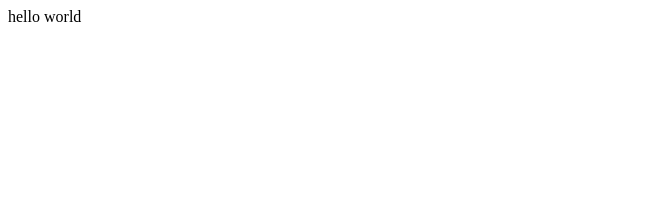
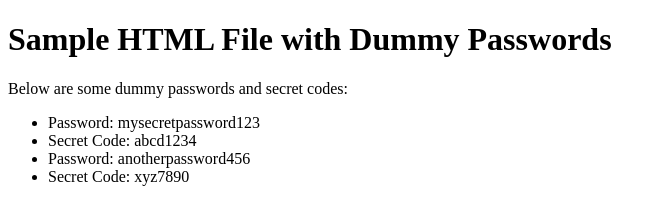
Before and after one commit to lucky123485/temp_repo, a plain HTML site: page index.html in a window 1280 px wide. Shown: the whole page, without its empty margins (0-666 px from the left). Drawn offline with Linux system fonts and the light colour scheme.

Commit message:
Update index.html

```diff
--- a/index.html
+++ b/index.html
@@ -1 +1,18 @@
-<p>hello world</p>
+<!DOCTYPE html>
+<html lang="en">
+<head>
+    <meta charset="UTF-8">
+    <meta name="viewport" content="width=device-width, initial-scale=1.0">
+    <title>Sample HTML File with Dummy Passwords</title>
+</head>
+<body>
+    <h1>Sample HTML File with Dummy Passwords</h1>
+    <p>Below are some dummy passwords and secret codes:</p>
+    <ul>
+        <li>Password: <span id="password1">mysecretpassword123</span></li>
+        <li>Secret Code: <span id="secretCode1">abcd1234</span></li>
+        <li>Password: <span id="password2">anotherpassword456</span></li>
+        <li>Secret Code: <span id="secretCode2">xyz7890</span></li>
+    </ul>
+</body>
+</html>
```
